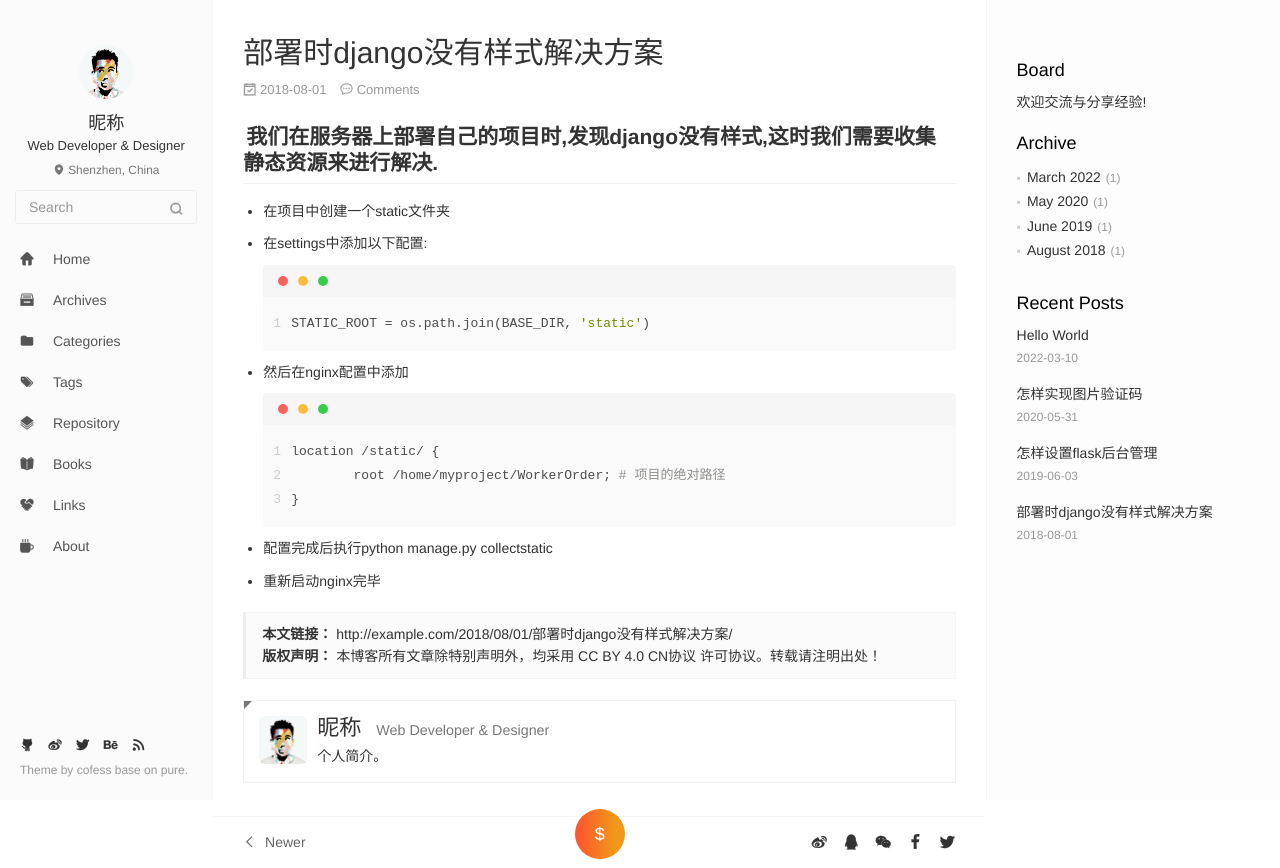
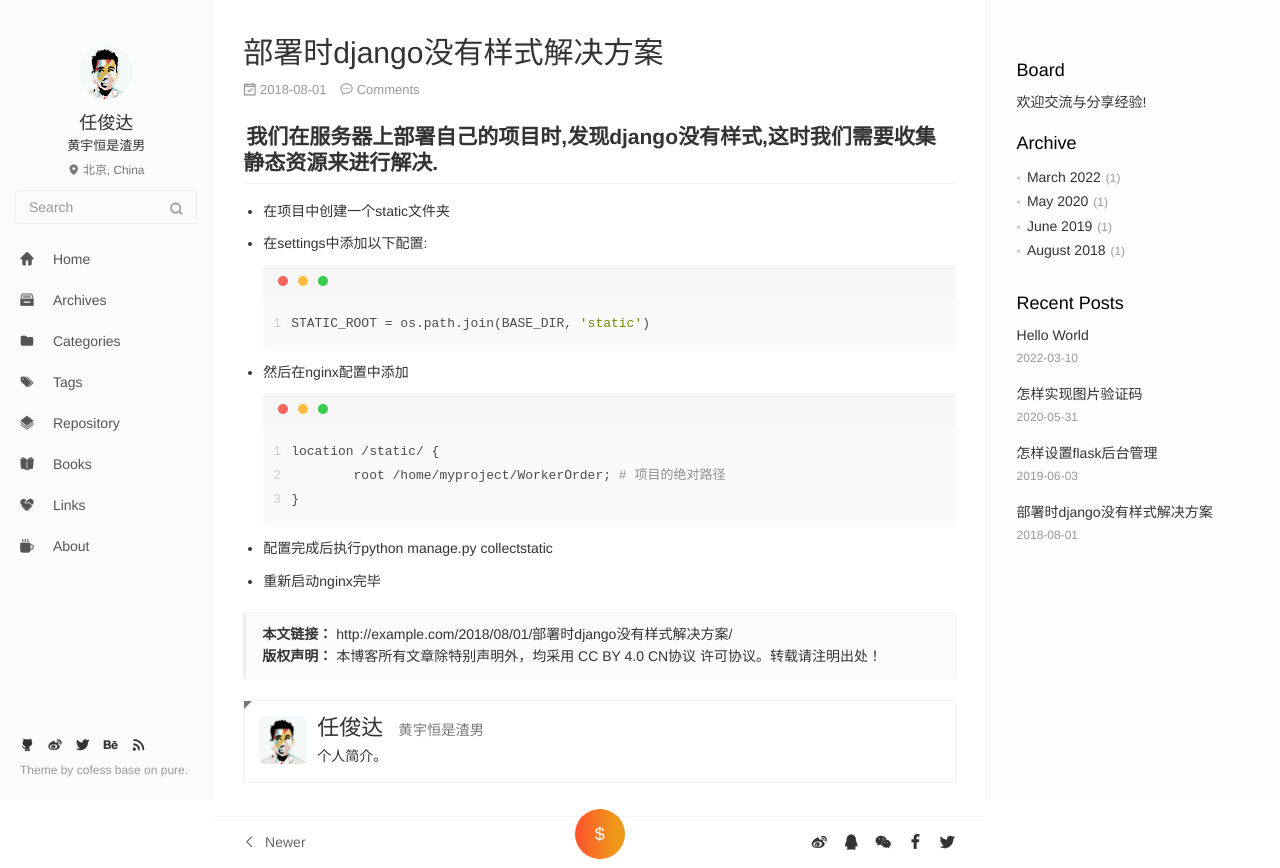
Before and after one commit to 13466598599/13466598599.github.io, a plain HTML site: page 2018/08/01/部署时django没有样式解决方案/index.html in a window 1280 px wide. Drawn offline with nearby package versions, Linux system fonts and the light colour scheme; no server answers; a script that the page names is missing.

Commit message:
Site updated: 2022-03-10 17:57:50

```diff
--- a/2018/08/01/部署时django没有样式解决方案/index.html
+++ b/2018/08/01/部署时django没有样式解决方案/index.html
@@ -57,9 +57,9 @@
         <a id="avatar" href="https://github.com/cofess" target="_blank">
           <img class="img-circle img-rotate" src="/images/avatar.jpg" width="200" height="200">
         </a>
-        <h2 id="name" class="hidden-xs hidden-sm">昵称</h2>
-        <h3 id="title" class="hidden-xs hidden-sm hidden-md">Web Developer &amp; Designer</h3>
-        <small id="location" class="text-muted hidden-xs hidden-sm"><i class="icon icon-map-marker"></i> Shenzhen, China</small>
+        <h2 id="name" class="hidden-xs hidden-sm">任俊达</h2>
+        <h3 id="title" class="hidden-xs hidden-sm hidden-md">黄宇恒是渣男</h3>
+        <small id="location" class="text-muted hidden-xs hidden-sm"><i class="icon icon-map-marker"></i> 北京, China</small>
       </div>
 
       <div class="search" id="search-form-wrap">
@@ -384,7 +384,7 @@
         </a>
       </div>
       <div class="media-body">
-        <h3 class="media-heading"><a href="https://github.com/cofess" target="_blank"><span class="text-dark">昵称</span><small class="ml-1x">Web Developer &amp; Designer</small></a></h3>
+        <h3 class="media-heading"><a href="https://github.com/cofess" target="_blank"><span class="text-dark">任俊达</span><small class="ml-1x">黄宇恒是渣男</small></a></h3>
         <div>个人简介。</div>
       </div>
     </figure>
```
Also changed, not shown: 2019/06/03/怎样设置flask后台管理/index.html (+4 -4 lines), 2020/05/31/怎样实现图片验证码/index.html (+4 -4 lines), 2022/03/10/hello-world/index.html (+4 -4 lines), archives/2018/08/index.html (+3 -3 lines), archives/2018/index.html (+3 -3 lines), archives/2019/06/index.html (+3 -3 lines), archives/2019/index.html (+3 -3 lines), archives/2020/05/index.html (+3 -3 lines), archives/2020/index.html (+3 -3 lines), archives/2022/03/index.html (+3 -3 lines), archives/2022/index.html (+3 -3 lines), archives/index.html (+3 -3 lines), index.html (+3 -3 lines).
